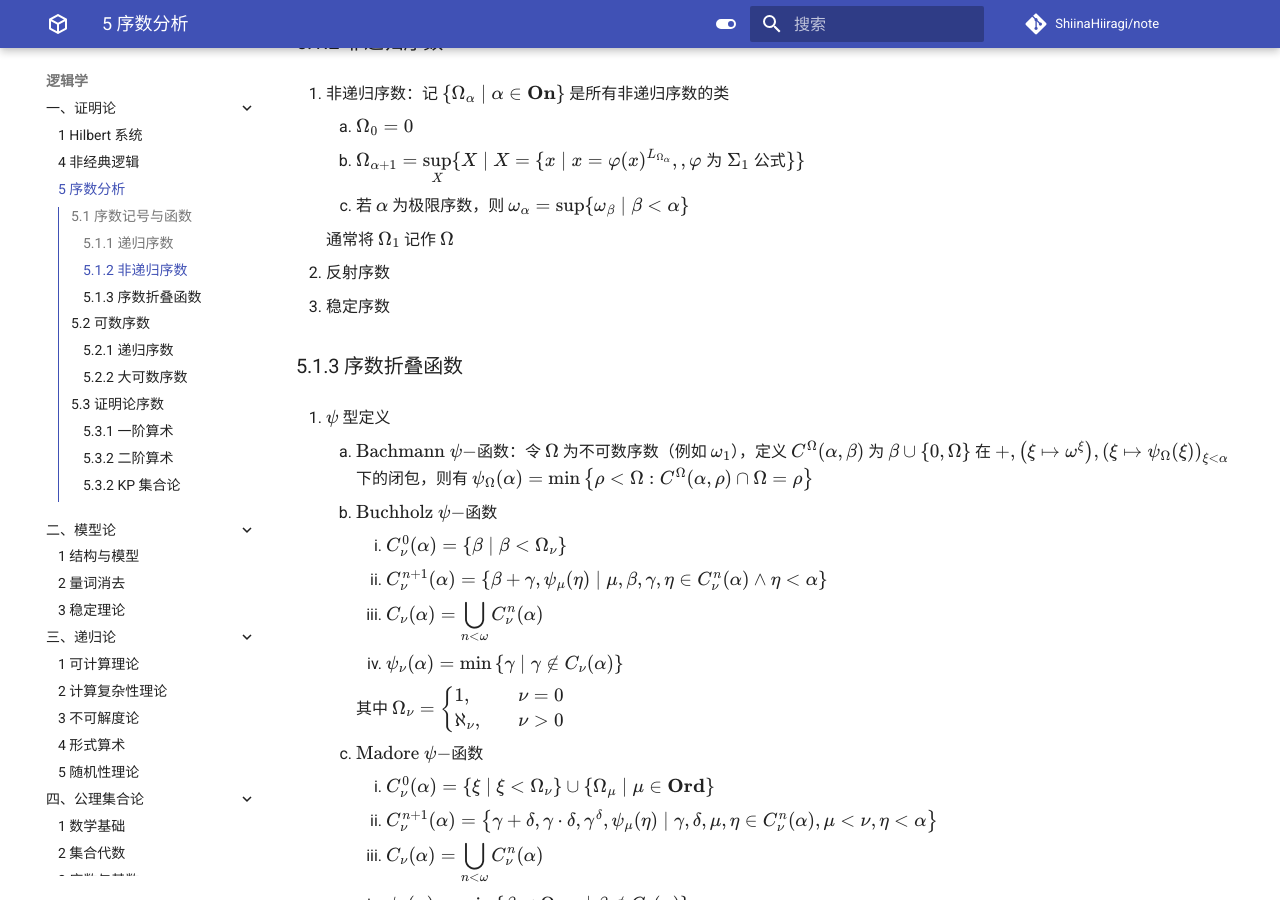
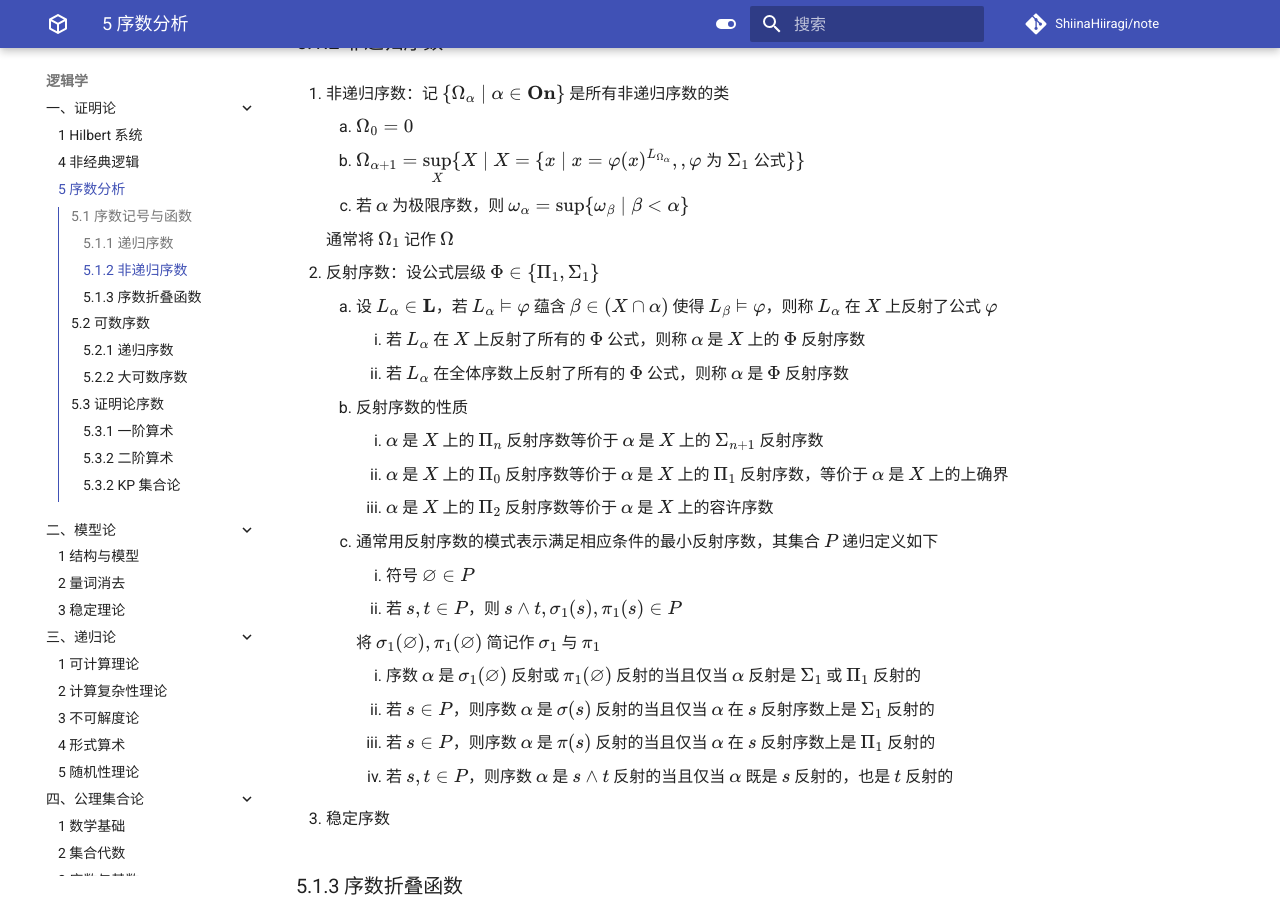
Before and after one commit to ShiinaHiiragi/note, an MkDocs documentation site: the page built from docs/logic/prf/ord.md, in a window 1280 px wide and 900 px high, scrolled down 953 px. Built offline with MkDocs 1.6.1 and Material for MkDocs 9.7.7, drawn with Linux system fonts in a browser that asks for light colours; comment, search, counter and statistics services are not loaded; some of the changed text lies outside the part shown.

Commit message:
add refl

```diff
--- a/docs/logic/prf/ord.md
+++ b/docs/logic/prf/ord.md
@@ -30,7 +30,25 @@
 
     通常将 $\Omega_1$ 记作 $\Omega$
 
-2. 反射序数
+2. 反射序数：设公式层级 $\Phi \in \{\Pi_1, \Sigma_1\}$
+    1. 设 $L_{\alpha} \in \mathbf{L}$，若 $L_{\alpha} \vDash \varphi$ 蕴含 $\beta \in (X \cap \alpha)$ 使得 $L_{\beta} \vDash \varphi$，则称 $L_{\alpha}$ 在 $X$ 上反射了公式 $\varphi$
+        1. 若 $L_{\alpha}$ 在 $X$ 上反射了所有的 $\Phi$ 公式，则称 $\alpha$ 是 $X$ 上的 $\Phi$ 反射序数
+        2. 若 $L_{\alpha}$ 在全体序数上反射了所有的 $\Phi$ 公式，则称 $\alpha$ 是 $\Phi$ 反射序数
+    2. 反射序数的性质
+        1. $\alpha$ 是 $X$ 上的 $\Pi_{n}$ 反射序数等价于 $\alpha$ 是 $X$ 上的 $\Sigma_{n+1}$ 反射序数
+        2. $\alpha$ 是 $X$ 上的 $\Pi_{0}$ 反射序数等价于 $\alpha$ 是 $X$ 上的 $\Pi_{1}$ 反射序数，等价于 $\alpha$ 是 $X$ 上的上确界
+        3. $\alpha$ 是 $X$ 上的 $\Pi_{2}$ 反射序数等价于 $\alpha$ 是 $X$ 上的容许序数
+    3. 通常用反射序数的模式表示满足相应条件的最小反射序数，其集合 $P$ 递归定义如下
+        1. 符号 $\varnothing \in P$
+        2. 若 $s, t \in P$，则 $s \wedge t, \sigma_1(s), \pi_1(s) \in P$
+
+        将 $\sigma_1(\varnothing), \pi_1(\varnothing)$ 简记作 $\sigma_1$ 与 $\pi_1$
+
+        1. 序数 $\alpha$ 是 $\sigma_1(\varnothing)$ 反射或 $\pi_1(\varnothing)$ 反射的当且仅当 $\alpha$ 反射是 $\Sigma_1$ 或 $\Pi_1$ 反射的
+        2. 若 $s \in P$，则序数 $\alpha$ 是 $\sigma(s)$ 反射的当且仅当 $\alpha$ 在 $s$ 反射序数上是 $\Sigma_1$ 反射的
+        3. 若 $s \in P$，则序数 $\alpha$ 是 $\pi(s)$ 反射的当且仅当 $\alpha$ 在 $s$ 反射序数上是 $\Pi_1$ 反射的
+        4. 若 $s, t \in P$，则序数 $\alpha$ 是 $s \wedge t$ 反射的当且仅当 $\alpha$ 既是 $s$ 反射的，也是 $t$ 反射的
+
 3. 稳定序数
 
 ### 5.1.3 序数折叠函数
@@ -130,14 +148,15 @@
 4. $\text{OCF}$ 定义的序数
     1. $\text{Bachmann}-\text{Howard}$ 序数：$\text{BHO} = \psi\left(\psi_{1}(0)\right)$
     2. $\text{Buchholz}$ 序数：$\text{BO} = \psi\left(\Omega_{\omega}\right)$
-    3. $\text{Takeuti}-\text{Feferman}-\text{Buchholz}$ 序数：$\text{TFBO} = \psi\left(\psi_{\omega}(0)\right)$
+    3. $\text{Takeuti}-\text{Feferman}-\text{Buchholz}$ 序数：$\text{TFBO} = \psi\left(\varepsilon_{\Omega_{\omega}}+1\right)$
 
 ### 5.2.2 大可数序数
 1. $\text{Church}-\text{Kleene}$ 序数：$\omega_{1}^{\mathrm{CK}} = \Omega_1$，即第一个容许序数
-2. 递归不可达序数
-3. 递归 $\text{Mahlo}$ 序数
-4. 不可转换序数
-5. 递归弱紧致序数
+2. 反射序数
+    1. 递归不可达序数：$\pi_2 \wedge \pi_1(\pi_2)$
+    2. 递归 $\text{Mahlo}$ 序数：$\pi_2(\pi_2)$
+    3. 不可转换序数：$\pi_2(\pi_2(\pi_2))$
+    4. 递归弱紧致序数：$\pi_3$
 
 ## 5.3 证明论序数
 设 $I$ 为最小的弱不可达基数，设 $M$ 为最小的 $\text{Mahlo}$ 基数
```
Also changed, not shown: docs/logic/rec/arith.md (+1 -1 lines).
